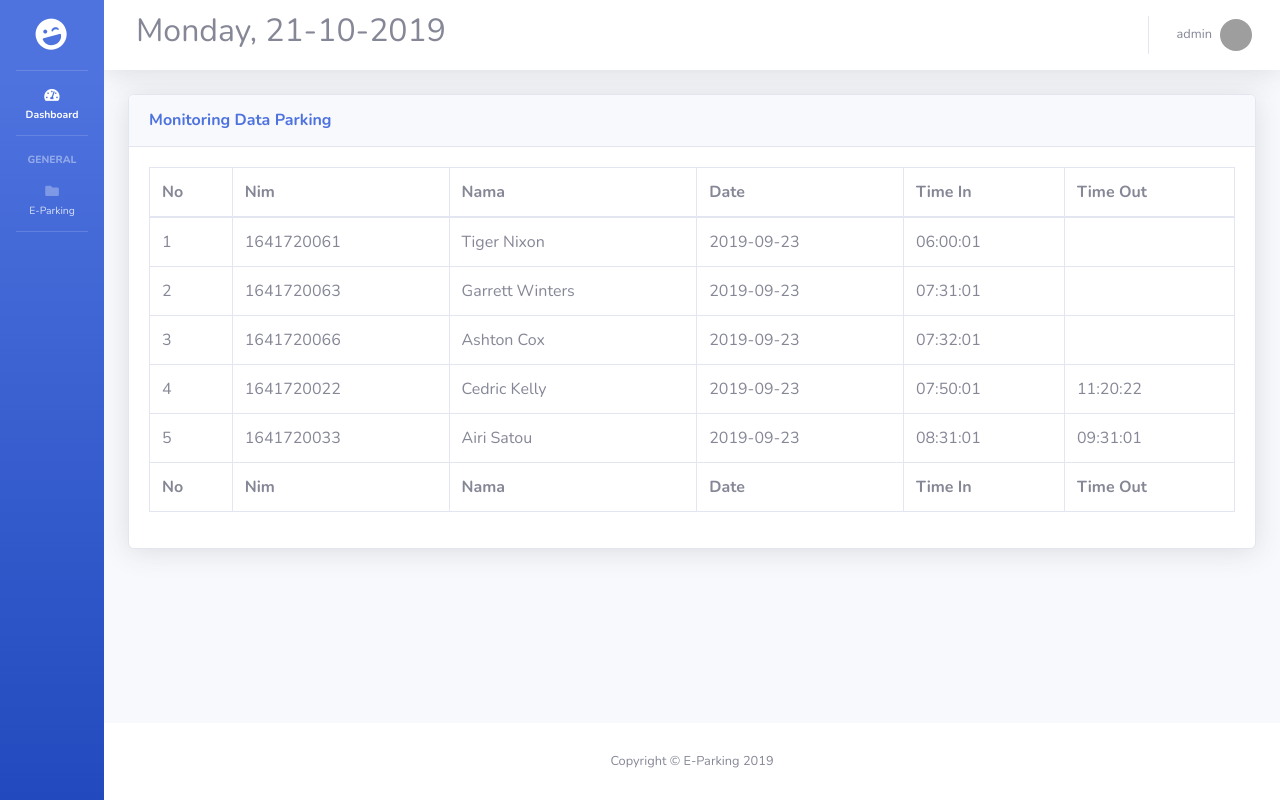
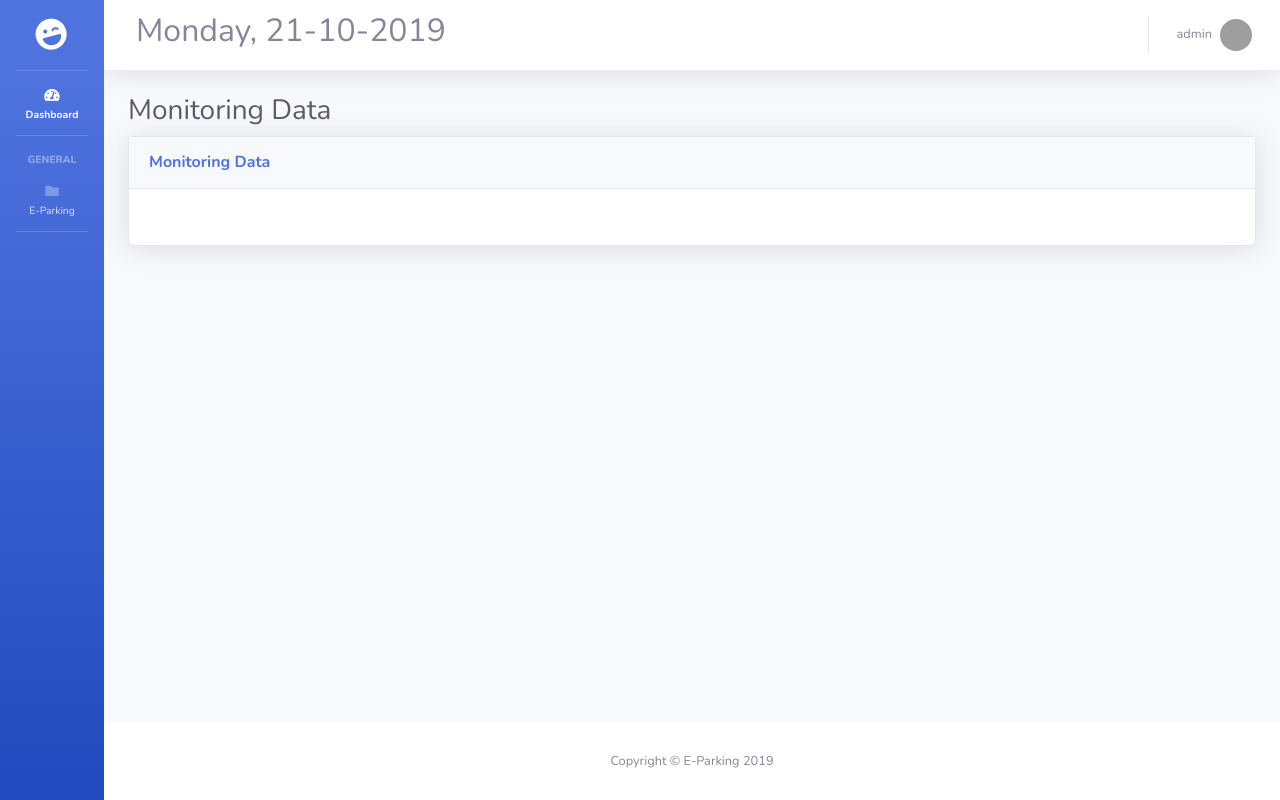
Before and after one commit to iqbalfanani/E-Parking, a CodeIgniter app: page /database/General/MonitoringData/monitoring_data in a window 1280 px wide. Run offline with CodeIgniter, Linux system fonts and the light colour scheme; a user stored in the database is signed in; grey boxes are pictures that could not be loaded.

Commit message:
Frontend MonitoringData dan backend monitoring_model

```diff
--- a/application/controllers/General/MonitoringData.php
+++ b/application/controllers/General/MonitoringData.php
@@ -5,6 +5,7 @@ class MonitoringData extends CI_Controller {
 
 	function __construct(){
 		parent::__construct();
+		$this->load->model('Monitoringdata_model');
 		if ($this->session->userdata('logged_in')!==TRUE) {
 			redirect('Login');
 		}
@@ -25,6 +26,11 @@ class MonitoringData extends CI_Controller {
 		$this->load->view('layouts/template', $data);
 	}
 
+	public function get_list_log_parkir(){
+		$data['data'] = $this->Monitoringdata_model->get_data_log_parkir();
+		echo json_encode($data);
+	}
+
 
 }
 
--- /dev/null
+++ b/application/models/Monitoringdata_model.php
@@ -0,0 +1,21 @@
+<?php
+defined('BASEPATH') OR exit('No direct script access allowed');
+
+class Monitoringdata_model extends CI_Model {
+	var $dbtable ="log_parkir";
+
+	public function get_data_log_parkir()
+	{
+		$this->db->select('*');
+		$this->db->from($this->dbtable);
+		$query = $this->db->get();
+
+		return $query->result();
+	}
+
+
+
+}
+
+/* End of file Monitoringdata_model.php */
+/* Location: ./application/models/Monitoringdata_model.php */
--- a/application/views/contents/general_v/monitoringdata_view.php
+++ b/application/views/contents/general_v/monitoringdata_view.php
@@ -1,74 +1,15 @@
 <div class="container-fluid">
+
+  <!-- Page Heading -->
+  <h1 class="h3 mb-2 text-gray-800">Monitoring Data</h1>
   <!-- DataTales Example -->
   <div class="card shadow mb-4">
     <div class="card-header py-3">
-              <h6 class="m-0 font-weight-bold text-primary">Monitoring Data Parking</h6>
+      <h6 class="m-0 font-weight-bold text-primary">Monitoring Data</h6>
     </div>
     <div class="card-body">
       <div class="table-responsive">
-                <table class="table table-bordered" id="dataTable" width="100%" cellspacing="0">
-                  <thead>
-                    <tr>
-                      <th>No</th>
-                      <th>Nim</th>
-                      <th>Nama</th>
-                      <th>Date</th>
-                      <th>Time In</th>
-                      <th>Time Out</th>
-                    </tr>
-                  </thead>
-                  <tfoot>
-                    <tr>
-                      <th>No</th>
-                      <th>Nim</th>
-                      <th>Nama</th>
-                      <th>Date</th>
-                      <th>Time In</th>
-                      <th>Time Out</th>
-                    </tr>
-                  </tfoot>
-                  <tbody>
-                    <tr>
-                      <td>1</td>
-                      <td>1641720061</td>
-                      <td>Tiger Nixon</td>
-                      <td>2019-09-23</td>
-                      <td>06:00:01</td>
-                      <td></td>
-                    </tr>
-                    <tr>
-                      <td>2</td>
-                      <td>1641720063</td>
-                      <td>Garrett Winters</td>
-                      <td>2019-09-23</td>
-                      <td>07:31:01</td>
-                      <td></td>
-                    </tr>
-                    <tr>
-                      <td>3</td>
-                      <td>1641720066</td>
-                      <td>Ashton Cox</td>
-                      <td>2019-09-23</td>
-                      <td>07:32:01</td>
-                      <td></td>
-                    </tr>
-                    <tr>
-                      <td>4</td>
-                      <td>1641720022</td>
-                      <td>Cedric Kelly</td>
-                      <td>2019-09-23</td>
-                      <td>07:50:01</td>
-                      <td>11:20:22</td>
-                    </tr>
-                    <tr>
-                      <td>5</td>
-                      <td>1641720033</td>
-                      <td>Airi Satou</td>
-                      <td>2019-09-23</td>
-                      <td>08:31:01</td>
-                      <td>09:31:01</td>
-                    </tr>
-                  </tbody>
+        <table class="table table-bordered" id="table-data-monitoring"data-url="<?php echo base_url('General/MonitoringData/get_list_log_parkir') ?>">
         </table>
       </div>
     </div>
```
Lines whose indentation alone changed are shown as unchanged.
